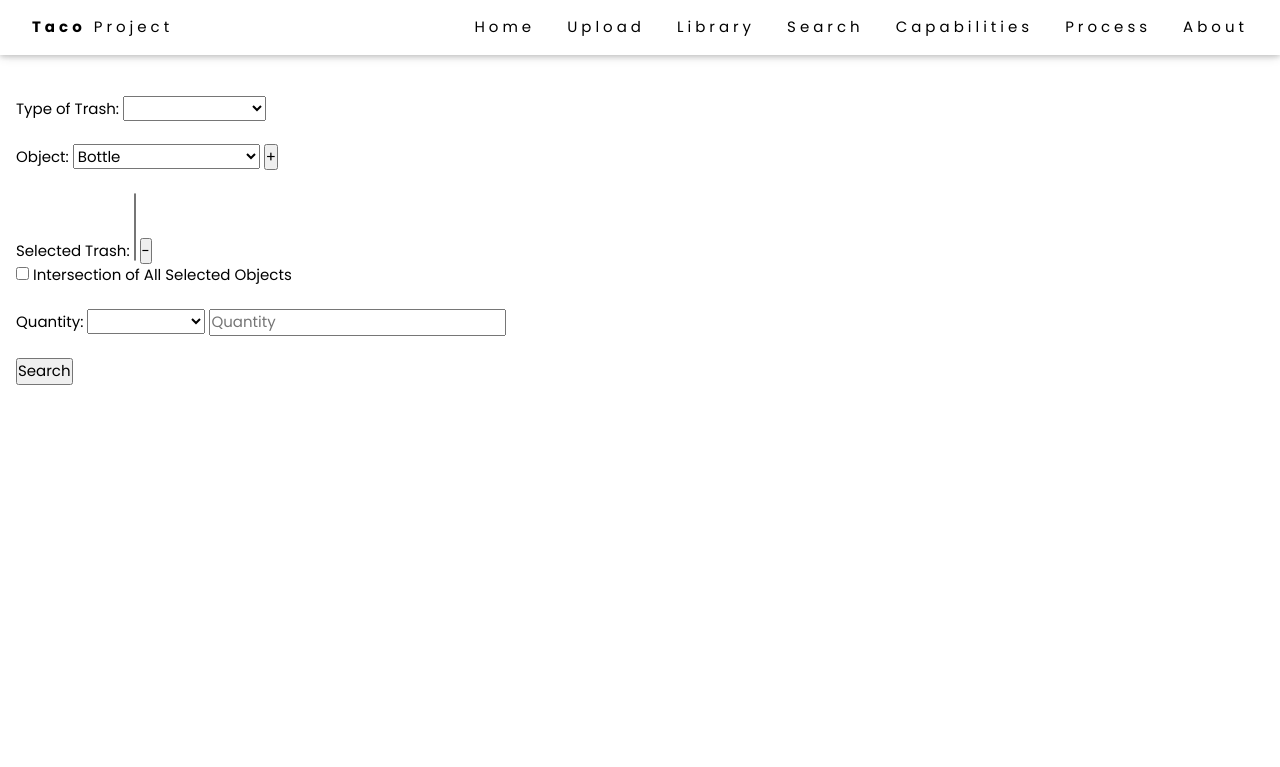
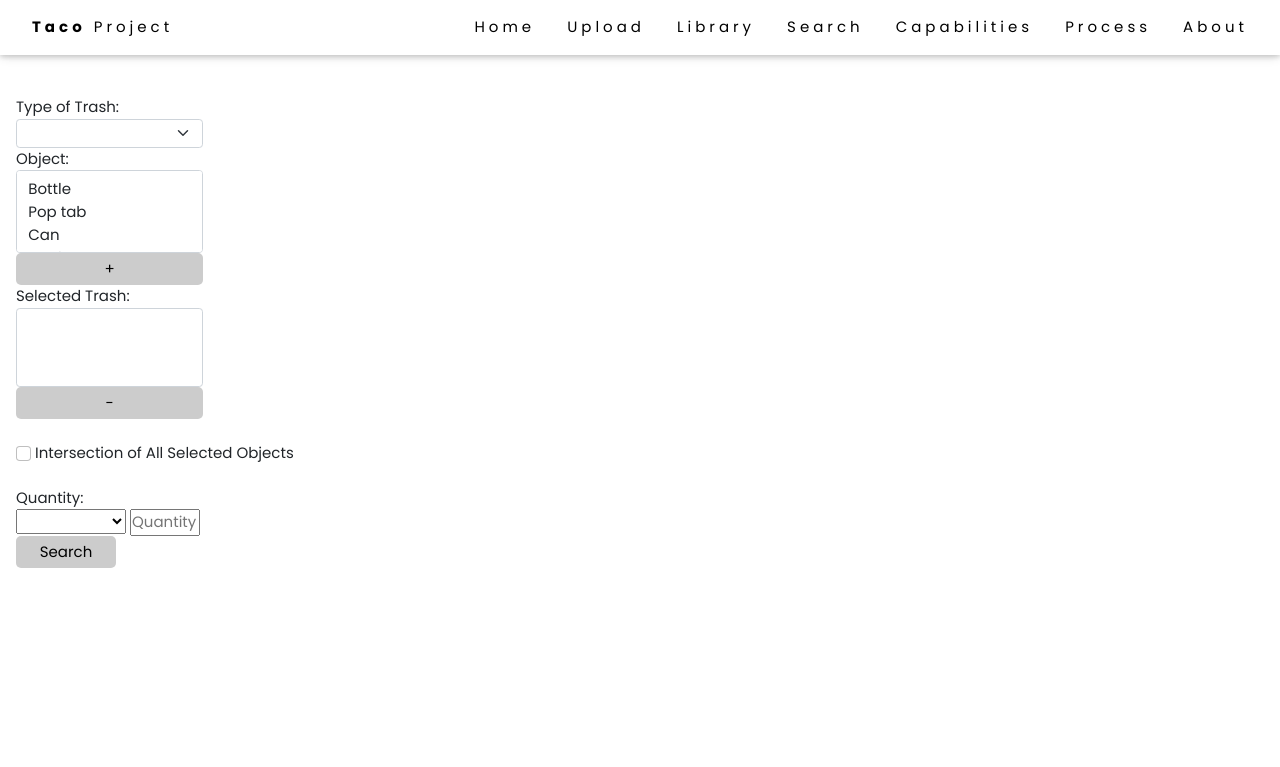
Before and after one commit to abbesmoe/TrashDetection, a Flask app: page /search in a window 1280 px wide. Shown: the top 767 px of the page. Run offline with Flask 2, Linux system fonts and the light colour scheme; lists and menus that the app fills with data are empty; parts of the project's set-up code (start-up, migrations or seed data) failed here and were passed over; some libraries are stand-ins or nearby versions; some web fonts are replaced.

Commit message:
added css work to search page

```diff
--- a/static/table.css
+++ b/static/table.css
@@ -1,16 +1,33 @@
-.table {
-    border-spacing: 0;
-    margin: 1 rem;
-    background-color: #f5f5f5
-}
-.table__row:nth-child(even) {
-    background-color: #e5e5e5;
+#type,
+#trash,
+#selectedtrash {
+    width: 15%;
 }
 
-.table__header {
-    text-align: center;
+#quantityType {
+    width: 110px;
 }
 
-.table__cell {
-    padding: 16px;
+#quantity {
+    width: 70px;
 }
+
+.a {
+    width: 15%;
+    padding: 5px 15px;
+    background: #ccc;
+    border: 0 none;
+    cursor: pointer;
+    -webkit-border-radius: 5px;
+    border-radius: 5px;
+}
+
+.b {
+    width: 100px;
+    padding: 5px 15px;
+    background: #ccc;
+    border: 0 none;
+    cursor: pointer;
+    -webkit-border-radius: 5px;
+    border-radius: 5px;
+}
--- a/templates/search.html
+++ b/templates/search.html
@@ -1,5 +1,6 @@
 {% extends "base.html" %} {% block title %}Search Page{% endblock %} {% block links %}
-<link rel="stylesheet" href="/static/table.css" />{% endblock %} {% block content %}
+<link rel="stylesheet" href="/static/table.css" />
+<link href="https://cdn.jsdelivr.net/npm/bootstrap@5.1.0/dist/css/bootstrap.min.css" rel="stylesheet" integrity="sha384-KyZXEAg3QhqLMpG8r+8fhAXLRk2vvoC2f3B09zVXn8CA5QIVfZOJ3BCsw2P0p/We" crossorigin="anonymous"> {% endblock %} {% block content %}
 
 <body style="background-color:white;">
     <div class="w3-content w3-padding-64 w3-margin-top" style="max-width:1564px">
@@ -7,7 +8,7 @@
         <div class="w3-container w3-padding-8 w3-margin-top" id="Menu">
             <form name="form1" id="form1" method="POST" action="/search">
                 Type of Trash:
-                <select name="type" id="type" value="type">
+                <select name="type" id="type" value="type" class="form-select form-select-sm" aria-label=".form-select-sm example">
                     {% if type == "" %}
                         <option value="" selected="selected"></option>
                         <option value="Recyclable">Recyclable</option>
@@ -23,9 +24,9 @@
                         <option value="Recyclable">Recyclable</option>
                         <option value="Non-Recyclable" selected="selected">Non-Recyclable</option>
                     {% endif %}
-                </select>
-                <br><br>Object:
-                <select name="trash" id="trash">
+                </select> Object:
+                <div>
+                    <select name="trash" id="trash" size="3" class="form-select" multiple aria-label="multiple select example">
                     {% for n in trash_list %}
                         {% if n == "Bottle" %}
                             <option value="Bottle">Bottle</option>
@@ -58,10 +59,10 @@
                             <option value="Straw">Straw</option>
                         {% endif %}
                     {% endfor %}
-                </select>
-                <input type="submit" name="+" id="+" value="+">
-                <br><br>Selected Trash:
-                <select name="selectedtrash" id="selectedtrash" size="3" multiple="multiple">
+                    </select><input type="submit" name="+" id="+" value="+" class="a">
+                </div>
+                Selected Trash:
+                <select name="selectedtrash" id="selectedtrash" size="3" multiple="multiple" class="form-select" multiple aria-label="multiple select example">
                     {% for n in selected_trash_list %}
                         {% if n == "Bottle" %}
                             <option value="Bottle">Bottle</option>
@@ -95,12 +96,12 @@
                         {% endif %}
                     {% endfor %}
                 </select>
-                <input type="submit" name="-" id="-" value="-">
-                <br> {% if intersection == "False" %}
-                <input type="checkbox" id="Intersection" name="Intersection" value="Intersection"> {% endif %} {% if intersection == "True" %}
-                <input type="checkbox" id="Intersection" name="Intersection" value="Intersection" checked> {% endif %}
+                <input type="submit" name="-" id="-" value="-" class="a">
+                <br><br> {% if intersection == "False" %}
+                <input type="checkbox" id="Intersection" name="Intersection" value="Intersection" class="form-check-input"> {% endif %} {% if intersection == "True" %}
+                <input type="checkbox" id="Intersection" name="Intersection" value="Intersection" class="form-check-input" checked> {% endif %}
                 <label for="Intersection">Intersection of All Selected Objects</label>
-                <br><br>Quantity:
+                <br><br>Quantity:<br>
                 <select name="quantityType" id="quantityType" value="quantityType">
                     {% if quantityType == "" %}
                         <option value="" selected="selected"></option>
@@ -129,23 +130,22 @@
                 </select> {% if quantity == ""%}
                 <input type="text" name="quantity" id="quantity" placeholder="Quantity"> {% endif %} {% if quantity != ""%}
                 <input type="text" name="quantity" id="quantity" placeholder="Quantity" value={{ quantity }}> {% endif %}
-                <br><br>
-                <input type="submit" value="Search" id="Search" name="Search">
+                <br><input type="submit" value="Search" id="Search" name="Search" class="b">
             </form>
         </div>
 
         <!-- Table Section -->
         <div class="w3-container w3-padding-8 w3-margin-top" id="capabilities">
-            <table class="table" style="display: {{ style }} ">
-                <tr class="table__header">
+            <table class="table table-hover" style="display: {{ style }} ">
+                <tr class="table-primary">
                     {% for header in headings %}
-                    <th class="table__cell">{{ header }}</th>
+                    <th scope="col">{{ header }}</th>
                     {% endfor %}
                 </tr>
                 {% for row in data %}
-                <tr class="table__row">
+                <tr class="table-light">
                     {% for cell in row %}
-                    <td class="table__cell">{{ cell }}</td>
+                    <td class="table-light">{{ cell }}</td>
                     {% endfor %}
                 </tr>
                 {% endfor %}
```
